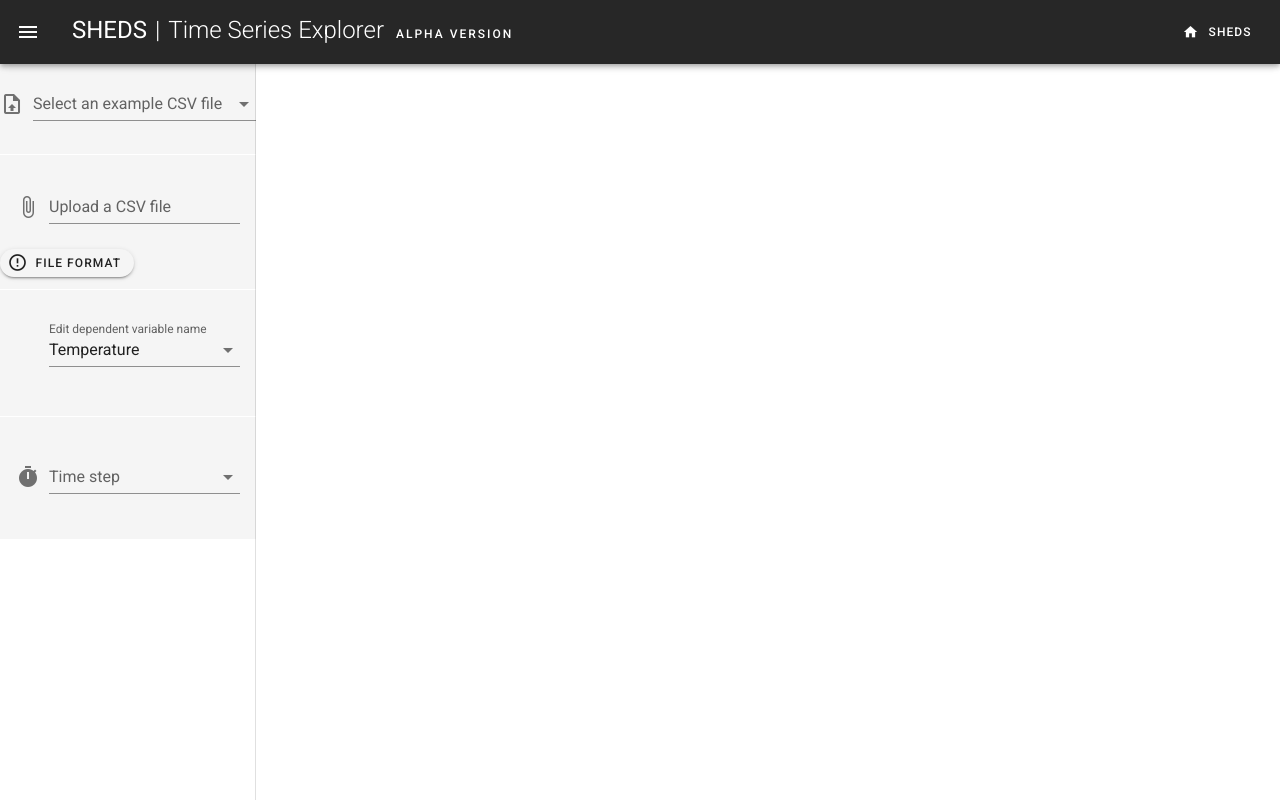
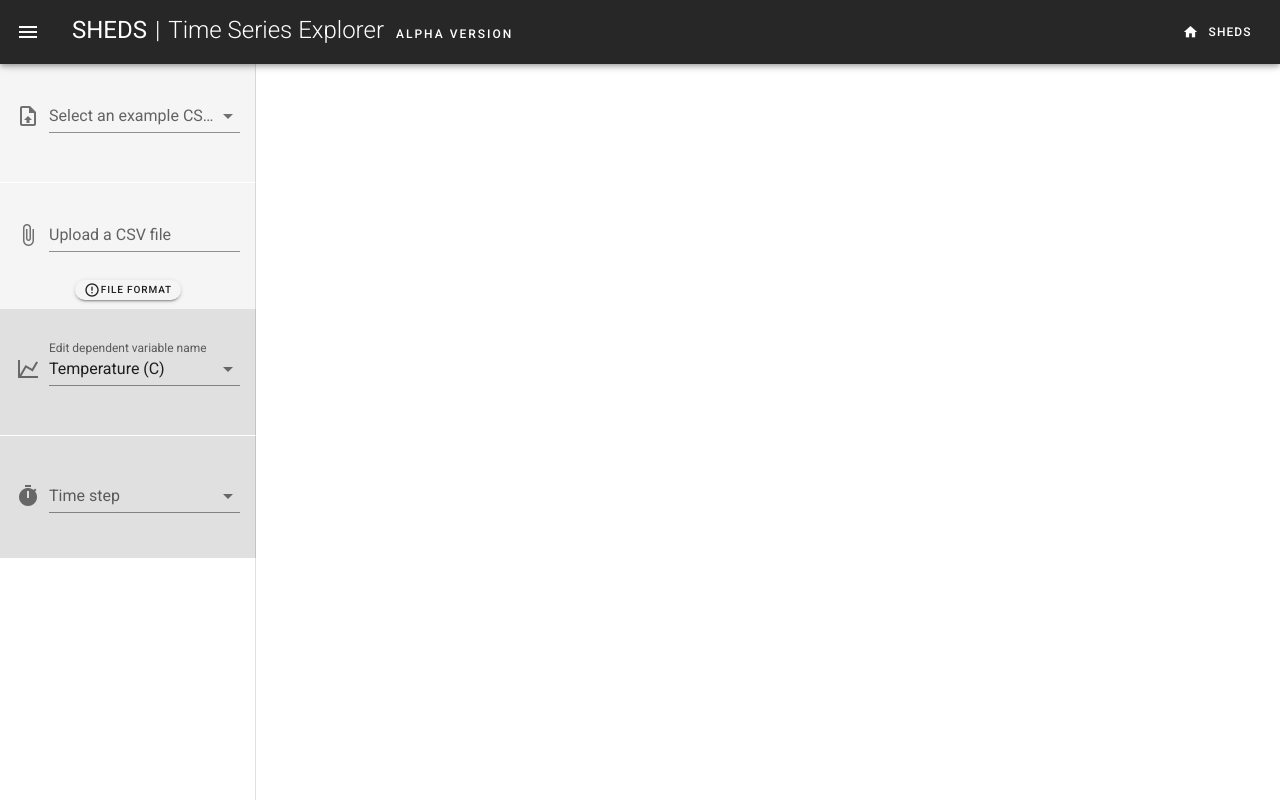
Before and after one commit to bletcher/ctse, a Vue app: page / in a window 1280 px wide. Built offline with nearby package versions, Linux system fonts and the light colour scheme.

Commit message:
some styling

```diff
--- a/src/App.vue
+++ b/src/App.vue
@@ -30,6 +30,7 @@
             :items="selectedFileNames"
             v-model="selectedFileName"
             prepend-icon="mdi-file-upload-outline"
+            class="pa-4 pt-6"
           >
           </v-select>
           <v-divider
@@ -50,8 +51,8 @@
             scrollable
             width="600">
             <template v-slot:activator="{ on }">
-            <v-btn small top right rounded v-on="on">
-              <v-icon size="20" left>mdi-alert-circle-outline</v-icon> File format
+              <v-btn v-on="on" x-small top rounded :style="{left: '50%', transform:'translateX(-50%)'}">
+                <v-icon size="16">mdi-alert-circle-outline</v-icon> File format
               </v-btn>
             </template>
 
@@ -66,21 +67,19 @@
 
               <v-card-text class="mt-2">
                 <p>The csv file should have two columns, one for date and one for the time-series variable.</p>
-              <p>The first row should be 'date,value'. For now, data shold be formatted 'mm/dd/yyyy', e.g. '04/10/2020'. Value can be any number.</p>
-
+                <p>The first row should be 'date,value'. For now, date data shold be formatted 'mm/dd/yyyy', e.g. '04/10/2020'. Value can be any number.</p>
               </v-card-text>
             </v-card>
           </v-dialog>
-
-        <v-divider
-          dark
-          class="my-3 white"
-        ></v-divider>
+        </v-list>
+        <v-list
+          class="grey lighten-2"
+        >
           <v-combobox
             :items="depVarNames"
             v-model="selectedDepVar"
             label="Edit dependent variable name"
-          prepend-icon="mdi-iframe-variable-outline"
+            prepend-icon="mdi-chart-line"
             class="pa-4 pt-8"
           >
           </v-combobox>
@@ -98,7 +97,6 @@
           </v-select>
         </v-list>
       </v-navigation-drawer>
-
       <v-container
         v-if="filledData"
       >
@@ -236,10 +234,10 @@ export default {
     movingMeanWindow: 10,
     inputFileName: null,
     fileReaderIn: null,
-    selectedFileNames: ['1949884.csv', 'co2_mm_mlo.csv', 'Hartford_Bradley_dailyP_inches_1949_2019.csv', 'lake_sim.csv'],
+    selectedFileNames: ['OregonTemp.csv', 'co2MaunaLoa.csv', 'BradleyPrecipInches.csv', 'lakeSimulation.csv'],
     selectedFileName: null,
-    depVarNames: ['Temperature', 'CO2', 'Stream flow'],
-    selectedDepVar: 'Temperature',
+    depVarNames: ['Temperature (C)', 'Temperature (F)', 'CO2', 'Stream flow', 'Precipitation (mm)', 'Precipitation (in)'],
+    selectedDepVar: 'Temperature (C)',
     startDate: null,
     endDate: null,
     startDateMenu: false,
@@ -386,11 +384,10 @@ export default {
       console.log('getData:start')
       // for now
       let parseDate = null
-      if (this.selectedFileName === '1949884.csv' ||
-          this.selectedFileName === '1949884_partial.csv' ||
-          this.selectedFileName === 'co2_mm_mlo.csv' ||
-          this.selectedFileName === 'Hartford_Bradley_dailyP_inches_1949_2019.csv' ||
-          this.selectedFileName === 'lake_sim.csv') {
+      if (this.selectedFileName === 'OregonTemp.csv' ||
+          this.selectedFileName === 'co2MaunaLoa.csv' ||
+          this.selectedFileName === 'BradleyPrecipInches.csv' ||
+          this.selectedFileName === 'lakeSimulation.csv') {
         parseDate = d3.timeParse('%-m/%-d/%Y')
       } else if (this.selectedFileName === 'mitchellFromSHEDS.csv') {
         parseDate = d3.timeParse('%-m/%-d/%Y %H:%M')
--- a/src/components/TimeseriesChart.vue
+++ b/src/components/TimeseriesChart.vue
@@ -7,6 +7,8 @@
 <script>
 import * as d3 from 'd3'
 import { eventBus } from '../main'
+
+const oneDay = 24 * 60 * 60 * 1000
 
 export default {
   name: 'TimeseriesChart',
@@ -62,7 +64,6 @@ export default {
     maxCumulAll: [],
     maxOfMaxCumul: null,
     filterDaysForRect: [],
-    oneDay: 24 * 60 * 60 * 1000,
     numChunks: null,
     chunkCounters: null,
     chunkDaysForRect: [],
@@ -127,6 +128,7 @@ export default {
           .attr('x', 6)
           .attr('text-anchor', 'start')
           // .attr('font-weight', 'bold')
+          .attr('fill', 'steelblue')
           .text(this.selectedDepVar)
         )
 
@@ -136,6 +138,7 @@ export default {
           .attr('x', -6)
           .attr('text-anchor', 'end')
         // .attr('font-weight', 'bold')
+          .attr('fill', 'red')
           .text('Cumulative ' + this.selectedDepVar)
         )
         // .call(cons)
@@ -305,9 +308,9 @@ export default {
       })
     },
     updateChunks () {
-      let numDaysBrush = Math.round(Math.abs((this.extent[1] - this.extent[0]) / this.oneDay))
-      let numDaysBeginningToBrush = Math.round(Math.abs((this.extent[0] - this.scales.xBrush.domain()[0]) / this.oneDay))
-      let numDaysBrushToEnd = Math.round(Math.abs((this.scales.xBrush.domain()[1] - this.extent[1]) / this.oneDay))
+      let numDaysBrush = Math.round(Math.abs((this.extent[1] - this.extent[0]) / oneDay))
+      let numDaysBeginningToBrush = Math.round(Math.abs((this.extent[0] - this.scales.xBrush.domain()[0]) / oneDay))
+      let numDaysBrushToEnd = Math.round(Math.abs((this.scales.xBrush.domain()[1] - this.extent[1]) / oneDay))
 
       this.numChunks = 0
 
@@ -328,8 +331,8 @@ export default {
       this.chunkDaysForRect = []
       let chunkBefore = false
       let chunkAfter = false
-      let numDaysBeforeBrush = Math.round(Math.abs(this.extent[0] - this.scales.xBrush.domain()[0]) / this.oneDay)
-      let numDaysAfterBrush = Math.round(Math.abs(this.scales.xBrush.domain()[1] - this.extent[1]) / this.oneDay)
+      let numDaysBeforeBrush = Math.round(Math.abs(this.extent[0] - this.scales.xBrush.domain()[0]) / oneDay)
+      let numDaysAfterBrush = Math.round(Math.abs(this.scales.xBrush.domain()[1] - this.extent[1]) / oneDay)
 
       if (numDaysBrush < numDaysBeforeBrush) { chunkBefore = true }
       if (numDaysBrush < numDaysAfterBrush) { chunkAfter = true }
@@ -512,11 +515,6 @@ export default {
         .attr('d', this.lineCFD(this.scales))
         .on('mouseenter', this.enteredLineCFD)
         .on('mouseleave', this.leftLineCFD)
-    },
-    'd3.selection.prototype.moveToFront': function () {
-      return this.each(function () {
-        this.parentNode.appendChild(this)
-      })
     }
   }
 }
```
Also changed, not shown: public/data/BradleyPrecipInches.csv (renamed from public/data/Hartford_Bradley_dailyP_inches_1949_2019.csv), public/data/OregonTemp.csv (renamed from public/data/1949884.csv), public/data/co2MaunaLoa.csv (renamed from public/data/co2_mm_mlo.csv), public/data/lakeSimulation.csv (renamed from public/data/lake_sim.csv). Lines whose indentation alone changed are shown as unchanged.
